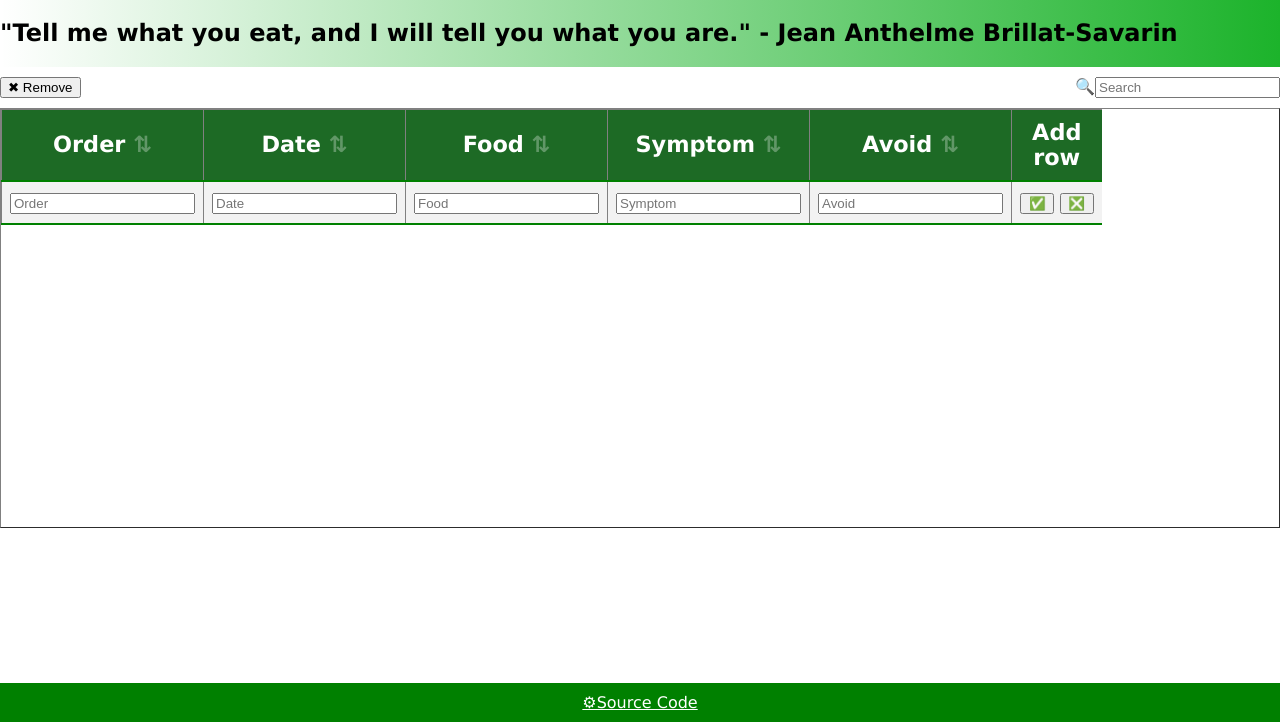
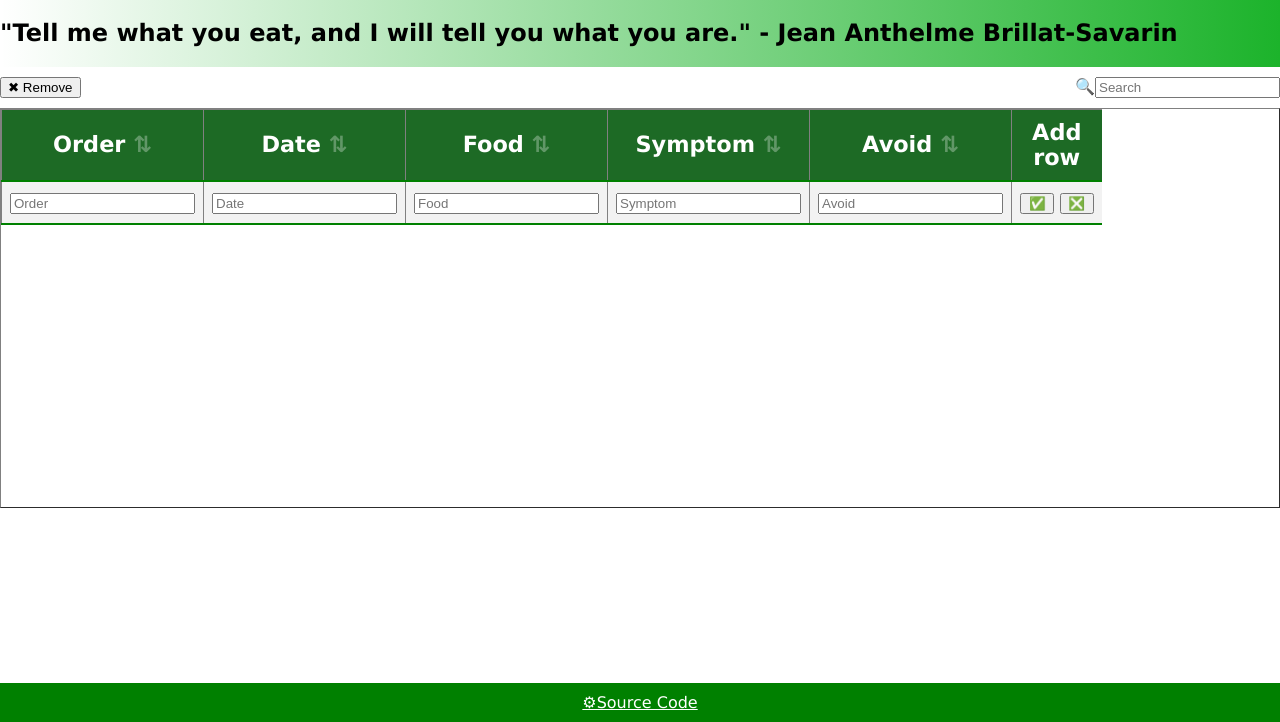
Before and after one commit to sabovoichita/meals-planner, a website built with webpack: page src/index.html in a window 1280 px wide. Shown: the part 78-800 px from the top of the page. Built offline with nearby package versions, Linux system fonts and the light colour scheme; files whose address does not match are found by name.

Commit message:
add height to table

```diff
--- a/src/style.css
+++ b/src/style.css
@@ -39,9 +39,9 @@ section {
   border-collapse: collapse;
   width: 100%;
   table-layout: fixed;
-  height: 420px; /* Set the fixed height */
   overflow-y: scroll; /* Enable vertical scrolling */
   display: block;
+  height: 400px; /* Set the fixed height */
 }
 #mealsTable th {
   font-size: 1.4rem;
```
